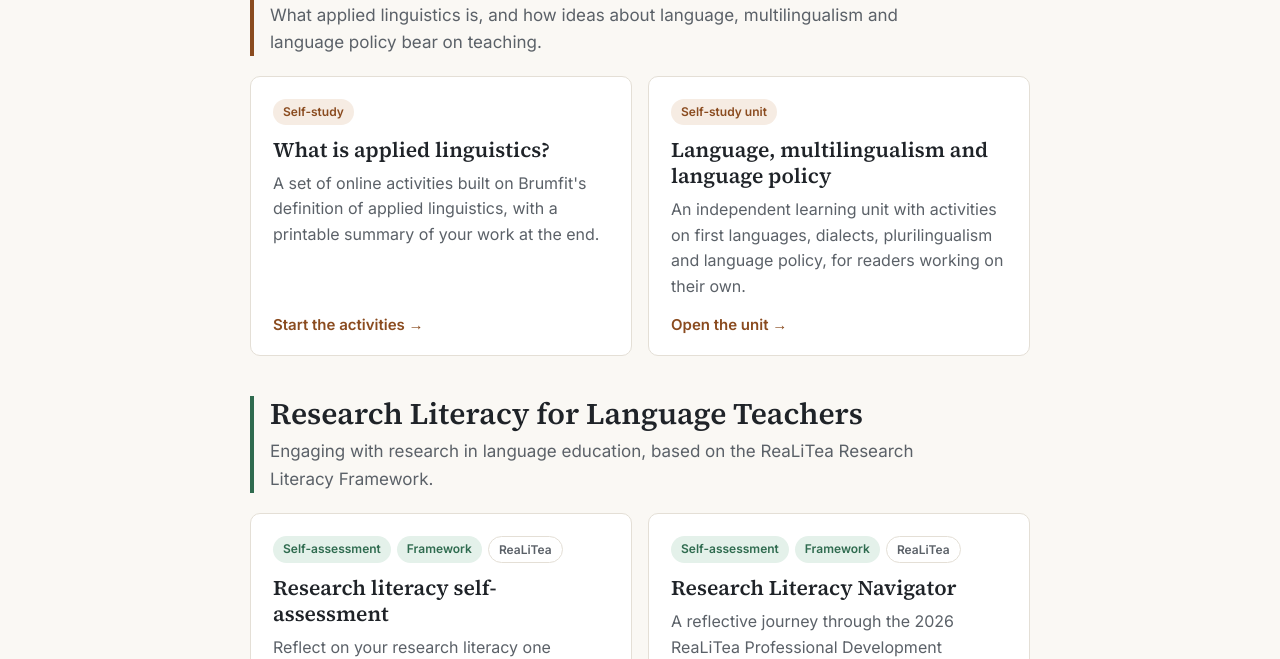
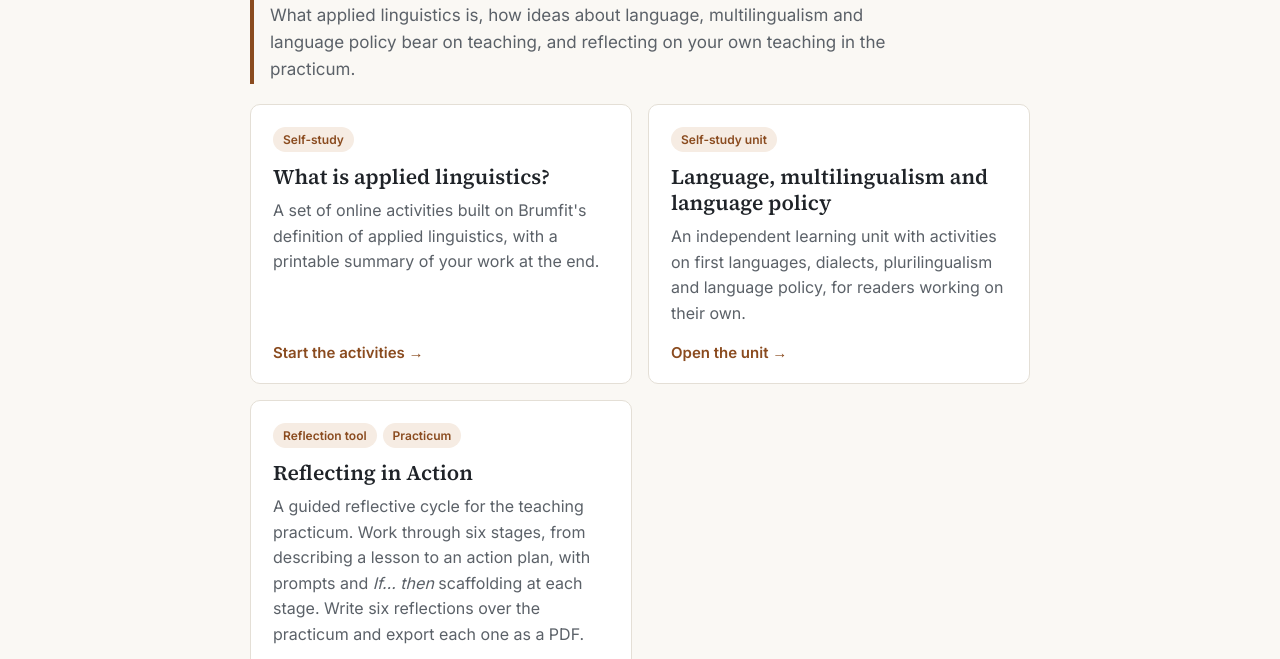
Before and after one commit to aikostoulas/aikostoulas.github.io, a plain HTML site: page index.html in a window 1280 px wide. Shown: the part 623-1282 px from the top of the page. Drawn offline with Linux system fonts and the light colour scheme.

Commit message:
Add Reflecting in Action to the Applied Linguistics section
New card for the practicum reflection tool at /AL-LE/reflecting-in-action/,
and the section description now mentions reflecting on practicum teaching.

Co-Authored-By: Claude Opus 5.5 <noreply@anthropic.com>
Claude-Session: https://claude.ai/code/session_013s76U8KpGonMjsYeNjWR7U

```diff
--- a/index.html
+++ b/index.html
@@ -224,7 +224,7 @@
       <section class="topic al" id="applied-linguistics" data-topic="al" aria-labelledby="h-al">
         <div class="topic-head">
           <h2 id="h-al">Applied Linguistics for Language Teachers</h2>
-          <p>What applied linguistics is, and how ideas about language, multilingualism and language policy bear on teaching.</p>
+          <p>What applied linguistics is, how ideas about language, multilingualism and language policy bear on teaching, and reflecting on your own teaching in the practicum.</p>
         </div>
         <div class="cards">
           <a class="card" href="/AL-LE/what-is-applied-linguistics/" data-type="Self-study">
@@ -238,6 +238,12 @@
             <h3>Language, multilingualism and language policy</h3>
             <p>An independent learning unit with activities on first languages, dialects, plurilingualism and language policy, for readers working on their own.</p>
             <span class="go">Open the unit →</span>
+          </a>
+          <a class="card" href="/AL-LE/reflecting-in-action/" data-type="Tool">
+            <div class="tags"><span class="tag">Reflection tool</span><span class="tag">Practicum</span></div>
+            <h3>Reflecting in Action</h3>
+            <p>A guided reflective cycle for the teaching practicum. Work through six stages, from describing a lesson to an action plan, with prompts and <em>If… then</em> scaffolding at each stage. Write six reflections over the practicum and export each one as a PDF.</p>
+            <span class="go">Start reflecting →</span>
           </a>
         </div>
       </section>
```
